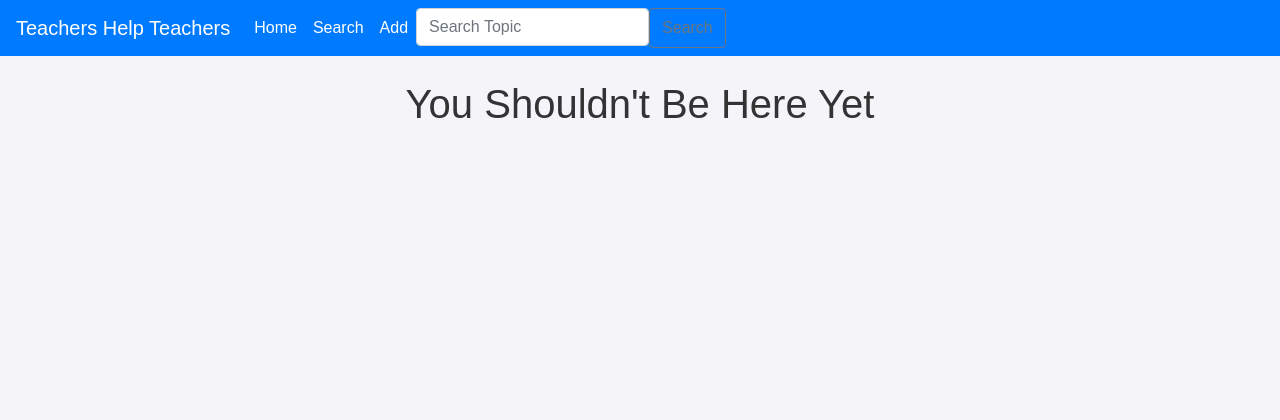
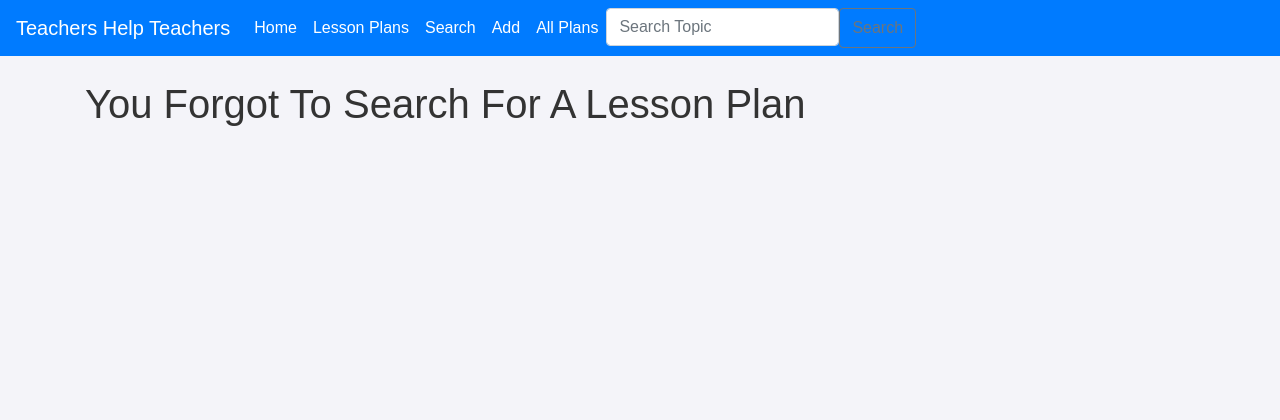
Before and after one commit to Martymcfever/Lesson_Plan_Database_Project, a Django app: page /search in a window 1280 px wide. Shown: the top 420 px of the page. Run offline with Django 5.2, Linux system fonts and the light colour scheme; some libraries are stand-ins or nearby versions.

Commit message:
Lesson Plans, All Plans, Search Function

```diff
--- a/Teachers_Help_Teachers/posts/templates/base.html
+++ b/Teachers_Help_Teachers/posts/templates/base.html
@@ -22,11 +22,17 @@
                 <li class="nav-item active">
                     <a class="nav-link" href="{% url 'home' %}">Home <span class="sr-only">(current)</span></a>
                 </li>
+                <li class="nav-item active">
+                    <a class="nav-link" href="{% url 'plans' %}">Lesson Plans</a>
+                </li>
                 <li>
                     <a class="nav-link" href="{% url 'search' %}">Search</a>
                 </li>
                 <li>
                     <a class="nav-link" href="{% url 'add' %}">Add</a>
+                </li>
+                <li>
+                    <a class="nav-link" href="{% url 'one_plan' %}">All Plans</a>
                 </li>
                 <form class="d-flex" method=POST action="{%url 'search'%}">
                     {% csrf_token %}
--- a/Teachers_Help_Teachers/posts/templates/search_function.html
+++ b/Teachers_Help_Teachers/posts/templates/search_function.html
@@ -1,20 +1,20 @@
 {% extends 'base.html' %}
 
 {% block content %}
-    <center>
+
         {%if searched%}
             <h1>You Searched For {{ searched }} </h1>
             <br/>
             {% for result in results %}
-                <a href=""></a>{{ result }}<br/>
+                <a href="{% url 'show_plan' result.id %}">{{ result }}</a><br>
             {% endfor %}
 
         {% else %}
-            <h1>You Shouldn't Be Here Yet</h1>
+            <h1>You Forgot To Search For A Lesson Plan</h1>
         {% endif %}
 
 
-    </center>
+
 
 
 {% endblock %}
--- a/Teachers_Help_Teachers/posts/urls.py
+++ b/Teachers_Help_Teachers/posts/urls.py
@@ -3,6 +3,9 @@ from . import views
 
 urlpatterns = [
     path("", views.home, name="home"),
+    path('Lesson Plans', views.plans, name="plans"),
     path("add", views.add_function, name="add"),
     path("search", views.search_function, name="search"),
+    path("one_lesson_plan", views.one_lesson_plan, name="one_plan"),
+     path("show_lesson_plan/<plan_id>", views.show_lesson_plan, name="show_plan"),
 ]
--- a/Teachers_Help_Teachers/posts/views.py
+++ b/Teachers_Help_Teachers/posts/views.py
@@ -2,10 +2,30 @@ from django.shortcuts import render, redirect
 from .forms import PostForm
 from django.utils import timezone
 from django.http import HttpResponseRedirect
+from .models import Post
 
 
 def home(request):
     return render(request, "home.html")
+
+
+def plans(request):
+    lesson_plan_list = Post.objects.all()
+
+    return render(request, "lesson_plans.html", {'lesson_plan_list': lesson_plan_list})
+
+
+def one_lesson_plan(request):
+    one_plan = Post.objects.all()
+
+    return render(request, "one_lesson_plan.html", {'one_plan': one_plan})
+
+def show_lesson_plan(request, plan_id):
+    lesson_plan = Post.objects.get(pk=plan_id)
+
+    return render(request, "show_lesson_plan.html", {'lesson_plan': lesson_plan})
+
+
 
 def add_function(request):
     if (request.method == "POST"):
@@ -24,7 +44,7 @@ def add_function(request):
 def search_function(request):
     if request.method == "POST":
         searched = request.POST['searched']
-        results = posts.objects.filter(name__contains=searched)
+        results = Post.objects.filter(title__contains=searched)
 
         return render(request, "search_function.html",{'searched':searched, 'results':results})
     else:
```
Also changed, not shown: Teachers_Help_Teachers/posts/templates/lesson_plans.html (+35 -0 lines), Teachers_Help_Teachers/posts/templates/one_lesson_plan.html (added, +9 -0 lines), Teachers_Help_Teachers/posts/templates/show_lesson_plan.html (added, +29 -0 lines), Teachers_Help_Teachers/db.sqlite3.
